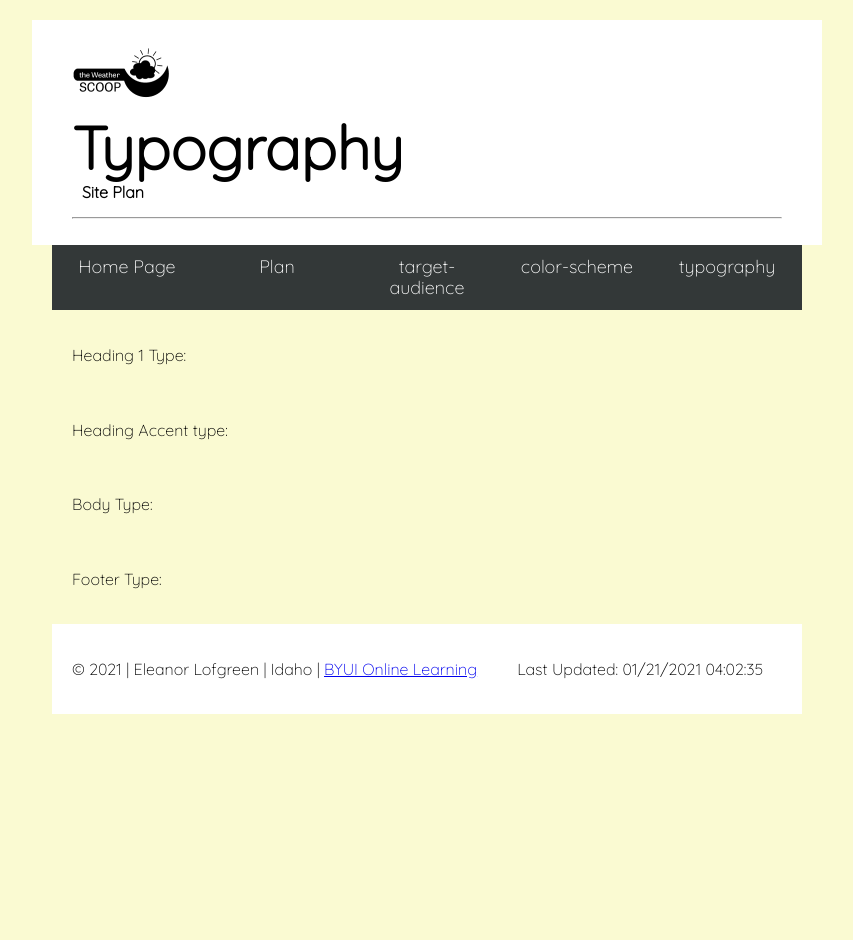
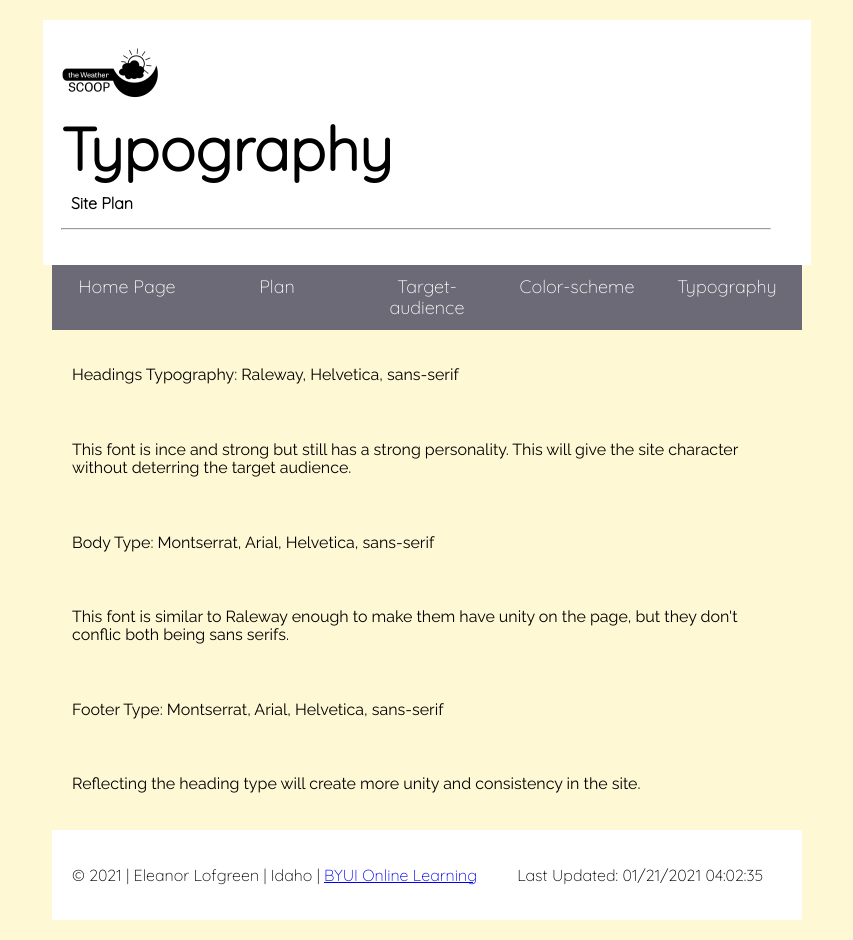
Before and after one commit to eharn/eharn.github.io, a plain HTML site: page lesson3/typography.html in a window 1280 px wide. Shown: the whole page, without its empty margins (213-1066 px from the left). Before the commit the page ends 800 px from the top, so only its background shows below. Drawn offline with Linux system fonts and the light colour scheme.

Commit message:
color and type

```diff
--- a/lesson3/css/medium.css
+++ b/lesson3/css/medium.css
@@ -4,10 +4,16 @@ nav ul {
     display: grid;
 grid-template-columns: repeat(auto-fill, minmax(130px,1fr));
 }
+h1 {
+    font-size: 60px;
+}
 nav a {
     font-size: 24px;
 }
 
+h3 {
+    margin-top: -40px;
+}
 nav {
     max-width: 1000px;
 }
--- a/lesson3/css/small.css
+++ b/lesson3/css/small.css
@@ -1,25 +1,33 @@
-@import url('https://fonts.googleapis.com/css2?family=Quicksand:wght@300&display=swap');
+@import url('https://fonts.googleapis.com/css2?family=Quicksand:wght@300&family=Raleway&display=swap');
 body {
-    font-family: Quicksand, Arial, Helvetica, sans-serif;
-    background-color: lightgoldenrodyellow;
+    background-color: #FFF8D5;
     margin-top: 20px;
+    min-width: 290px;
 }
 
 header {
 display: block;
-background-color: white;
+background-color: #ffffff;
 height: 225px;
 text-align: left;
-padding-left: 40px;
+padding-left: 18px;
 }
 
-.intro  {
-  padding-bottom: 50px;
+header, .intro  {
+  padding-bottom: 20px;
 }
 
-
+.type h3 {
+    padding-top: 10px;
+}
+h1, h2, h3, footer, nav {
+    font-family: Quicksand, Arial, Helvetica, sans-serif;
+}
+main p {
+    font-family: Raleway, Helvetica, sans-serif;
+}
 h1 {
-    font-size: 60px;
+    font-size: 40px;
     padding-top: 30px;
 }
 
@@ -28,13 +36,9 @@ header, h1, h3 {
 }
 
 h3 {
-margin-top: -50px;
+margin-top: -20px;
 margin-left: 10px;
 font-size: 16px;
-}
-
-.type, h3 {
- padding-top: 10px;
 }
 
 p, h2 {
@@ -49,7 +53,7 @@ hr {
     margin-right: 40px;
 }
 nav {
-    background-color: rgb(51, 56, 56);
+    background-color:#6D6A77;
     text-align: center;
 }
 
@@ -68,8 +72,8 @@ nav ul {
  }
 
  nav a:hover {
-     background-color: rgb(102, 112, 138);
-     color: white;
+     background-color:#BFBDC1;
+     color: #000000;
      height: 100%
  }
 
@@ -81,4 +85,5 @@ nav ul {
  footer {
      display: flex;
      background-color: white;
+     margin-bottom: 20px;
  }
--- a/lesson3/typography.html
+++ b/lesson3/typography.html
@@ -16,11 +16,11 @@
   <div>
     <img src="images/logo.gif" alt="the weather scoop logo" width="100">
    </div>
-
+   <div class="type">
     <h1>Typography</h1>
-    <h3 class="type">Site Plan</h3>
+    <h3>Site Plan</h3>
     <hr>
-
+   </div>
 
 </header>
 <main>
@@ -28,16 +28,20 @@
     <ul>
     <li><a href="/index.html">Home Page</a> </li>
     <li><a href="/lesson3/index.html">Plan</a> </li>
-    <li><a href="/lesson3/target-audience.html">target-audience</a> </li>
-    <li><a href="/lesson3/color-scheme.html">color-scheme</a></li>
-    <li><a href="/lesson3/typography.html">typography</a> </li>
+    <li><a href="/lesson3/target-audience.html">Target-audience</a> </li>
+    <li><a href="/lesson3/color-scheme.html">Color-scheme</a></li>
+    <li><a href="/lesson3/typography.html">Typography</a> </li>
 
     </ul>
     </nav>
-    <p>Heading 1 Type:</p>
-    <p>Heading Accent type:</p>
-    <p>Body Type:</p>
-    <p>Footer Type:</p>
+    <p>Headings Typography:  Raleway, Helvetica, sans-serif</p>
+    <p>This font is ince and strong but still has a strong personality. This will give the site character without
+      deterring the target audience.
+    </p>
+    <p>Body Type: Montserrat, Arial, Helvetica, sans-serif</p>
+    <p>This font is similar to Raleway enough to make them have unity on the page, but they don't conflic both being sans serifs.</p>
+    <p>Footer Type: Montserrat, Arial, Helvetica, sans-serif</p>
+    <p>Reflecting the heading type will create more unity and consistency in the site.</p>
 </main>
 <footer>
   <p>&copy; <span id="currentdate"></span> | Eleanor Lofgreen | Idaho | <a href="https://www.byui.edu/online">BYUI Online Learning</a> </p>
```
Also changed, not shown: lesson3/color-scheme.html (+11 -9 lines), lesson3/index.html (+4 -4 lines), lesson3/target-audience.html (+4 -4 lines), lesson3/images/color-palette.gif (added), lesson3/images/logo2.gif (deleted).
